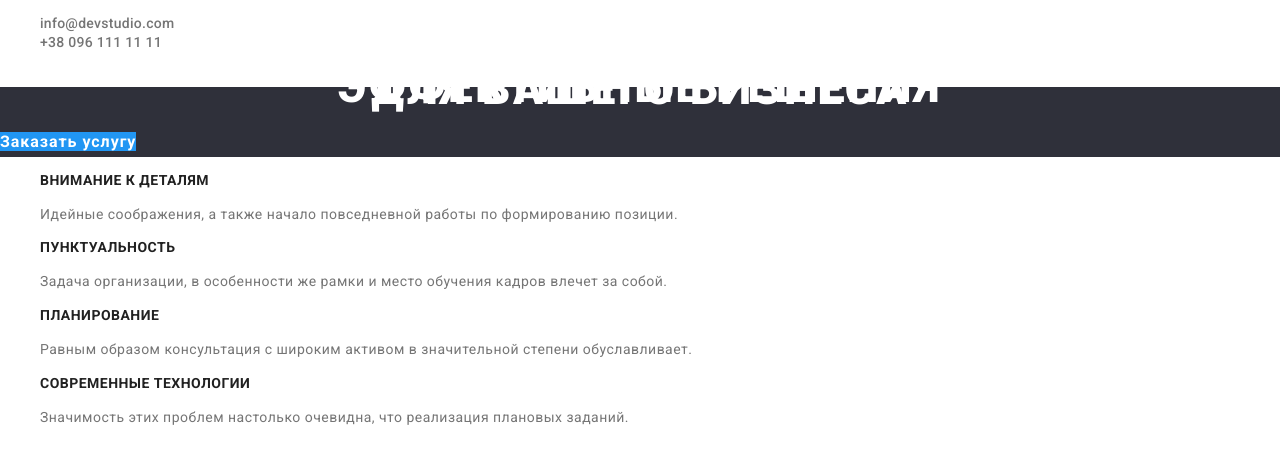
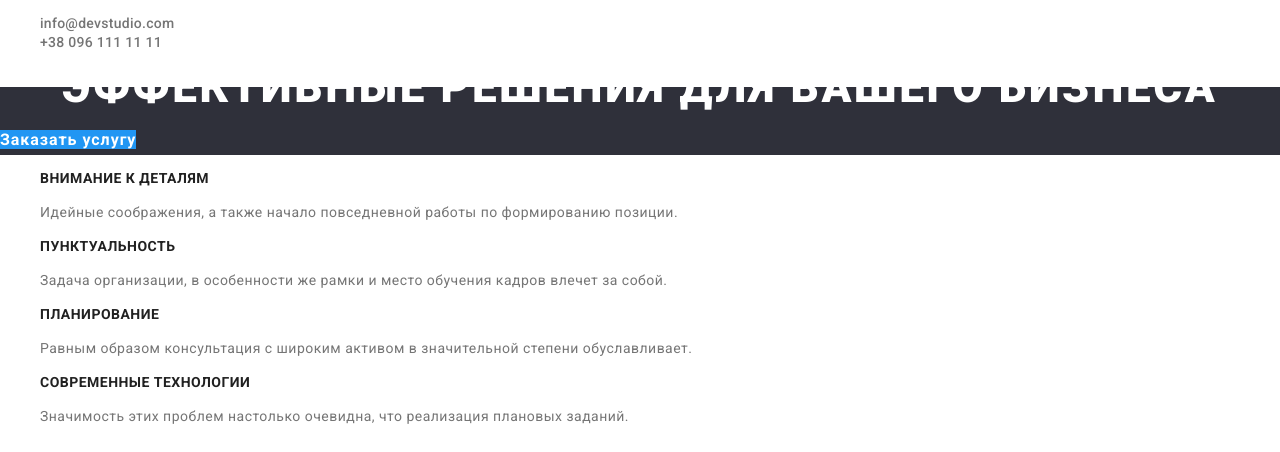
Before and after one commit to OksanaMosendz/goit-markup-hw-02, a plain HTML site: page index.html in a window 1280 px wide. Shown: the part 104-556 px from the top of the page. Drawn offline with nearby package versions, Linux system fonts and the light colour scheme.

Commit message:
delete br

```diff
--- a/index.html
+++ b/index.html
@@ -30,7 +30,7 @@
     <main>
      <!--Герой-->
         <section class="hero">
-           <h1 class="title">Эффективные решения <br> для вашего бизнеса</h1>
+           <h1 class="title">Эффективные решения для вашего бизнеса</h1>
            <a href="" class="hero-btn">Заказать услугу</a>
         </section>
      <!--Особенности-->
```
